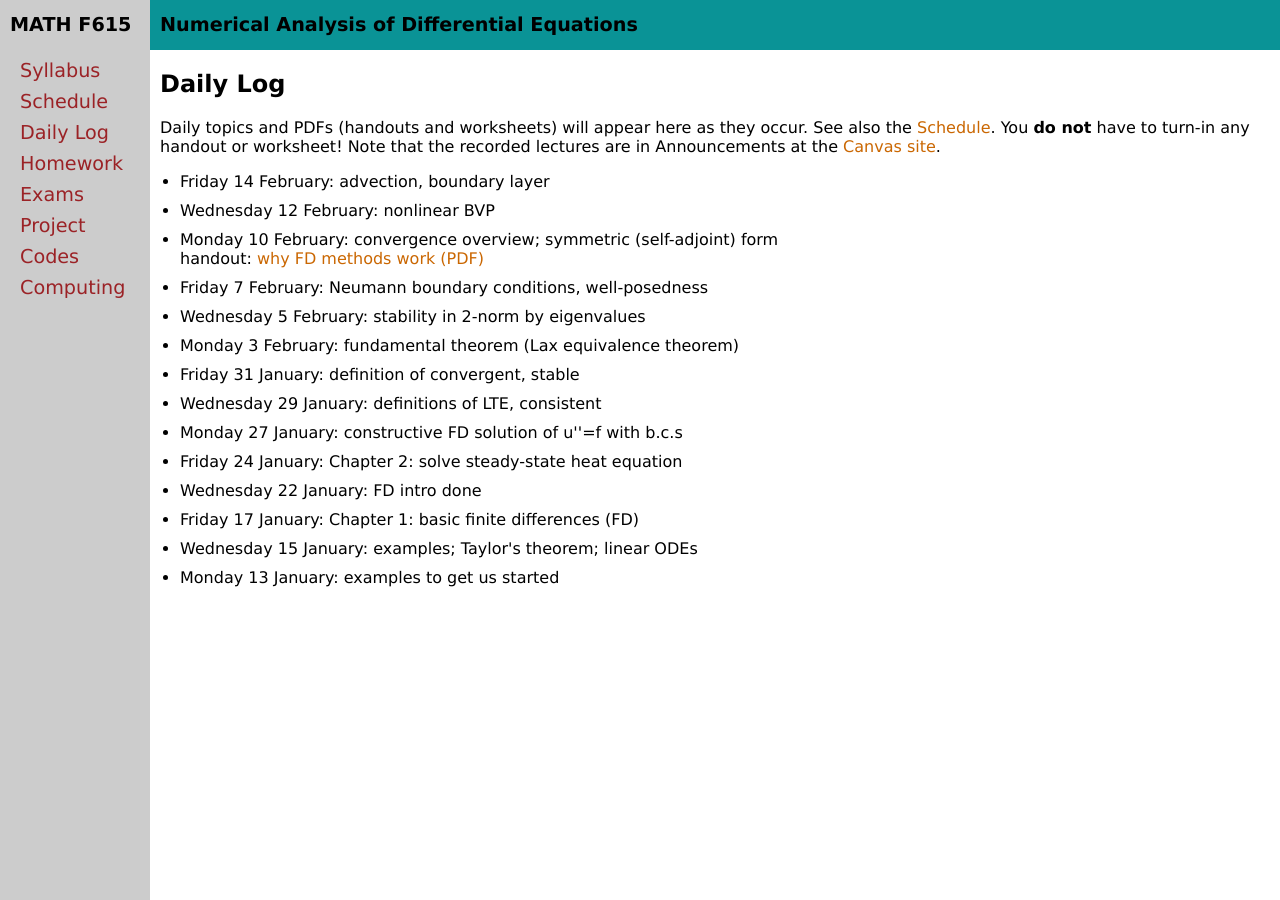
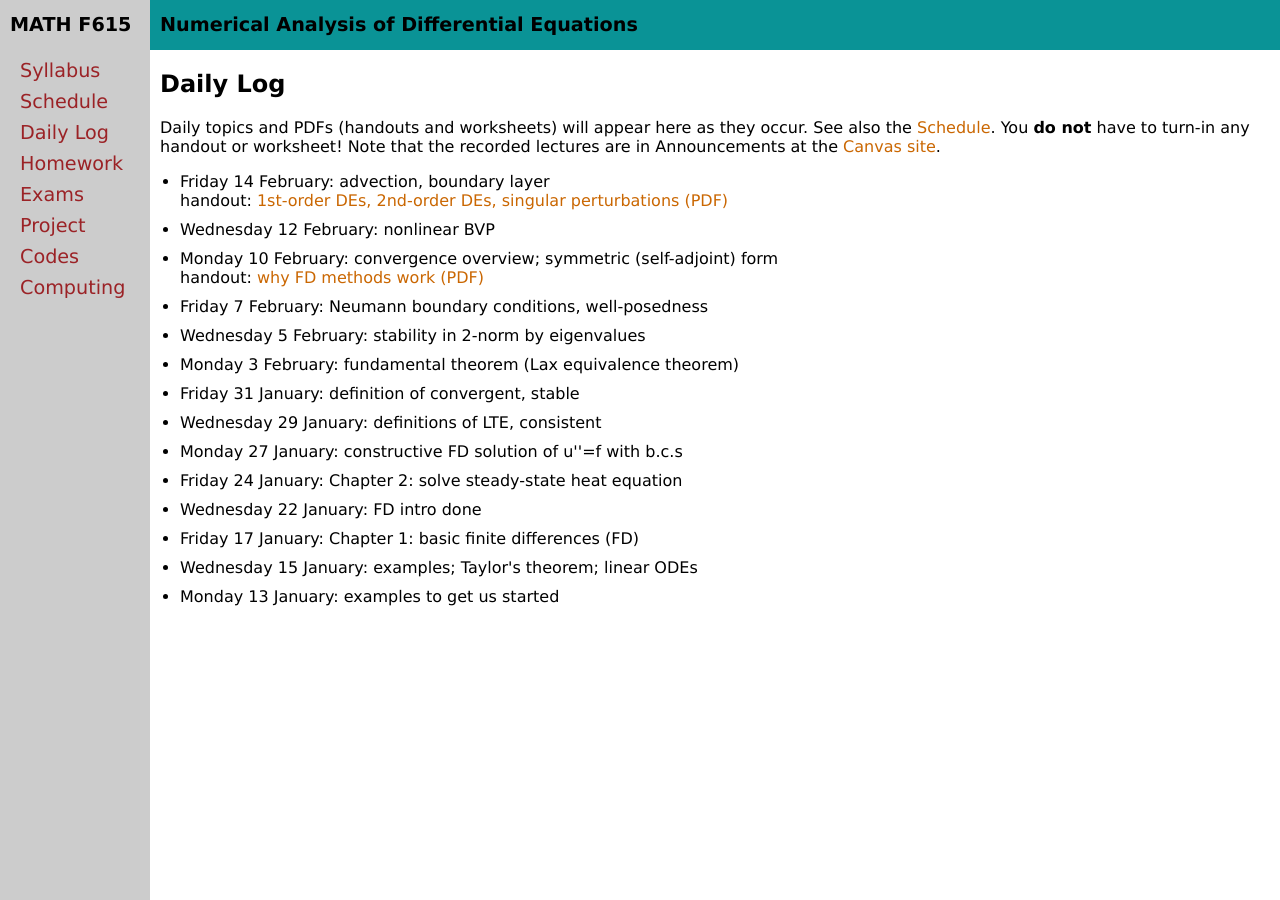
Before and after one commit to bueler/nade, a Jekyll site: the page built from daily.md, in a window 1280 px wide. Built offline with Jekyll 4.4.1, drawn with Linux system fonts in a browser that asks for light colours.

Commit message:
friday worksheet

```diff
--- a/_data/daily.yml
+++ b/_data/daily.yml
@@ -3,6 +3,8 @@ home: assets/
 daily:
 - name: Friday 14 February
   covered: advection, boundary layer
+  handout: worksheets/S25/singular.pdf
+  handoutname: 1st-order DEs, 2nd-order DEs, singular perturbations
 - name: Wednesday 12 February
   covered: nonlinear BVP
 - name: Monday 10 February
```
Also changed, not shown: 2 other files.
